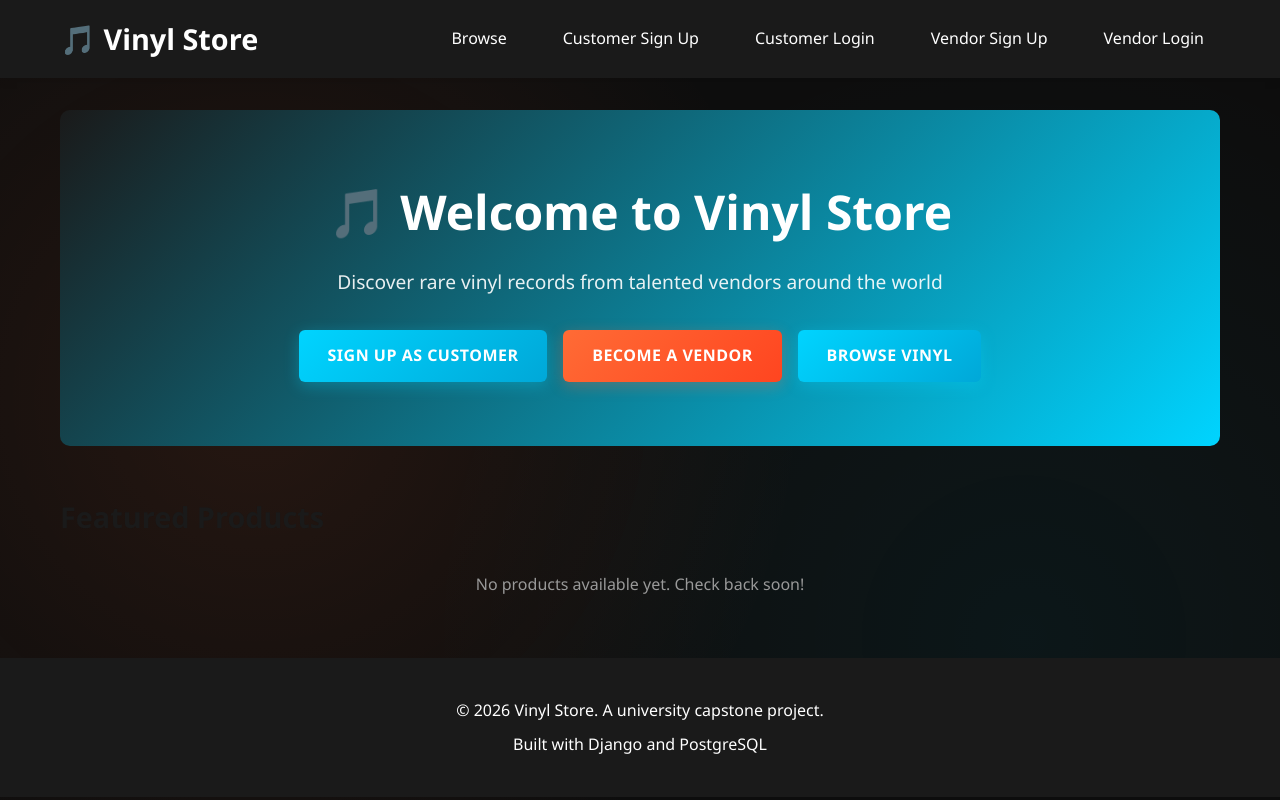
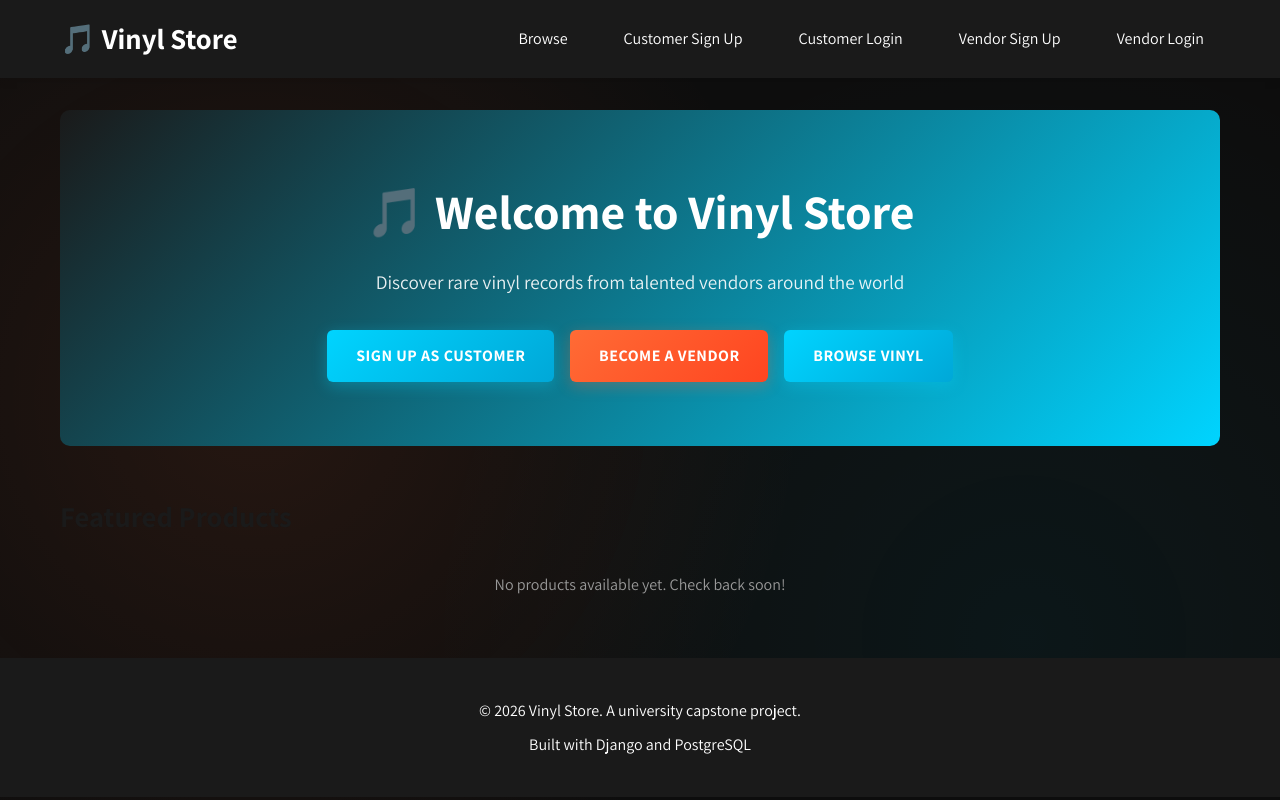
Before and after one commit to Discretc/vinyl-store, a Django app: page / in a window 1280 px wide. Run offline with Django 5.2, Linux system fonts and the light colour scheme; data that the repository does not hold is empty.

Commit message:
Update font-family to Assistant from Google Fonts

```diff
--- a/store/static/css/style.css
+++ b/store/static/css/style.css
@@ -1,3 +1,6 @@
+/* ======================= FONT IMPORTS ======================= */
+@import url('https://fonts.googleapis.com/css2?family=Assistant:wght@300;400;500;600;700&display=swap');
+
 /* ======================= GENERAL STYLES ======================= */
 
 * {
@@ -23,7 +26,7 @@
 }
 
 body {
-    font-family: 'Segoe UI', Tahoma, Geneva, Verdana, sans-serif;
+    font-family: 'Assistant', 'Segoe UI', Tahoma, Geneva, Verdana, sans-serif;
     line-height: 1.6;
     color: var(--text-color);
     background-color: #0d0d0d;
```
